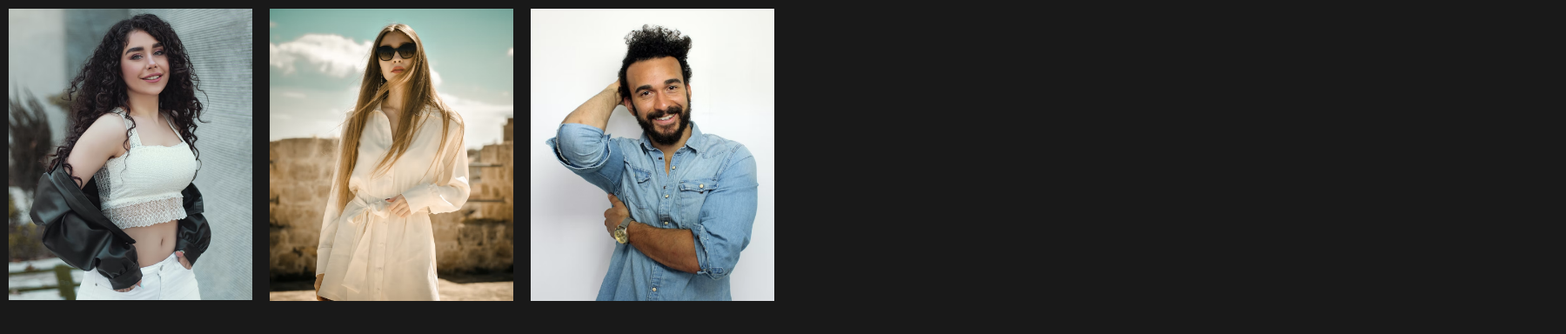
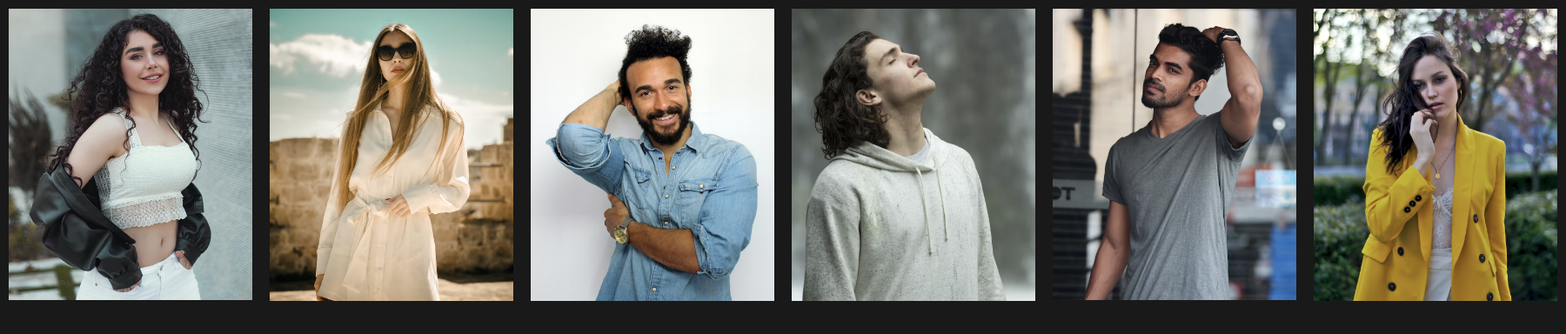
Before and after one commit to Sandunjayasekar/Image-gallery, a plain HTML site: page index.html in a window 1280 px wide. Shown: the whole page at 87% size, 1800 px wide, since content can reach past the window. Drawn offline with Linux system fonts and the light colour scheme.

Commit message:
other images added

```diff
--- a/index.html
+++ b/index.html
@@ -13,6 +13,12 @@
             <span><img src="images/image-2.png" alt=""></span>
             <span><img src="images/image-3.png" alt=""></span>
         </div>
+
+        <div>
+            <span><img src="images/image-4.png" alt=""></span>
+            <span><img src="images/image-5.png" alt=""></span>
+            <span><img src="images/image-6.png" alt=""></span>
+        </div>
     </div>
 </body>
 </html>
--- a/stytle.css
+++ b/stytle.css
@@ -21,6 +21,7 @@ body {
     grid-template-columns: auto auto auto;
     grid-gap: 20px;
     padding: 10px;
+    flex: none;
 }
 
 .gallery div img {
```
